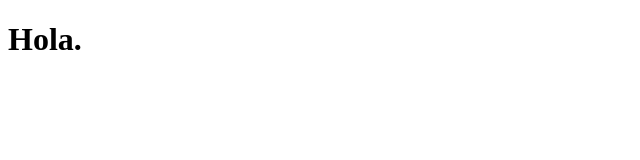
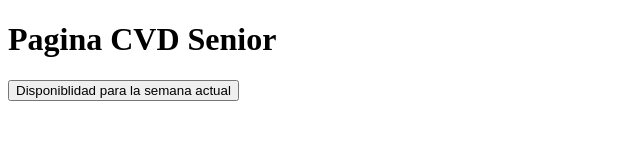
Before and after one commit to voleyluispuente/cvd, a plain HTML site: page index.html in a window 1280 px wide. Shown: the whole page, without its empty margins (0-640 px from the left). Drawn offline with Linux system fonts and the light colour scheme.

Commit message:
Agregado botón de enlace a GAS de disponibilidad

```diff
--- a/index.html
+++ b/index.html
@@ -4,6 +4,7 @@
 	<title>Pagina CVD</title>
 </head>
 <body>
-	<h1>Hola.</h1>
+	<h1>Pagina CVD Senior</h1>
+	<button onclick="location.href = "https://script.google.com/macros/s/AKfycbzhGuANJdKvU6P9Qflo_jNrEkFK7I4p0Fc7IcMXX-E5/dev';" id="myButton">Disponiblidad para la semana actual</button>
 </body>
 </html>
```
